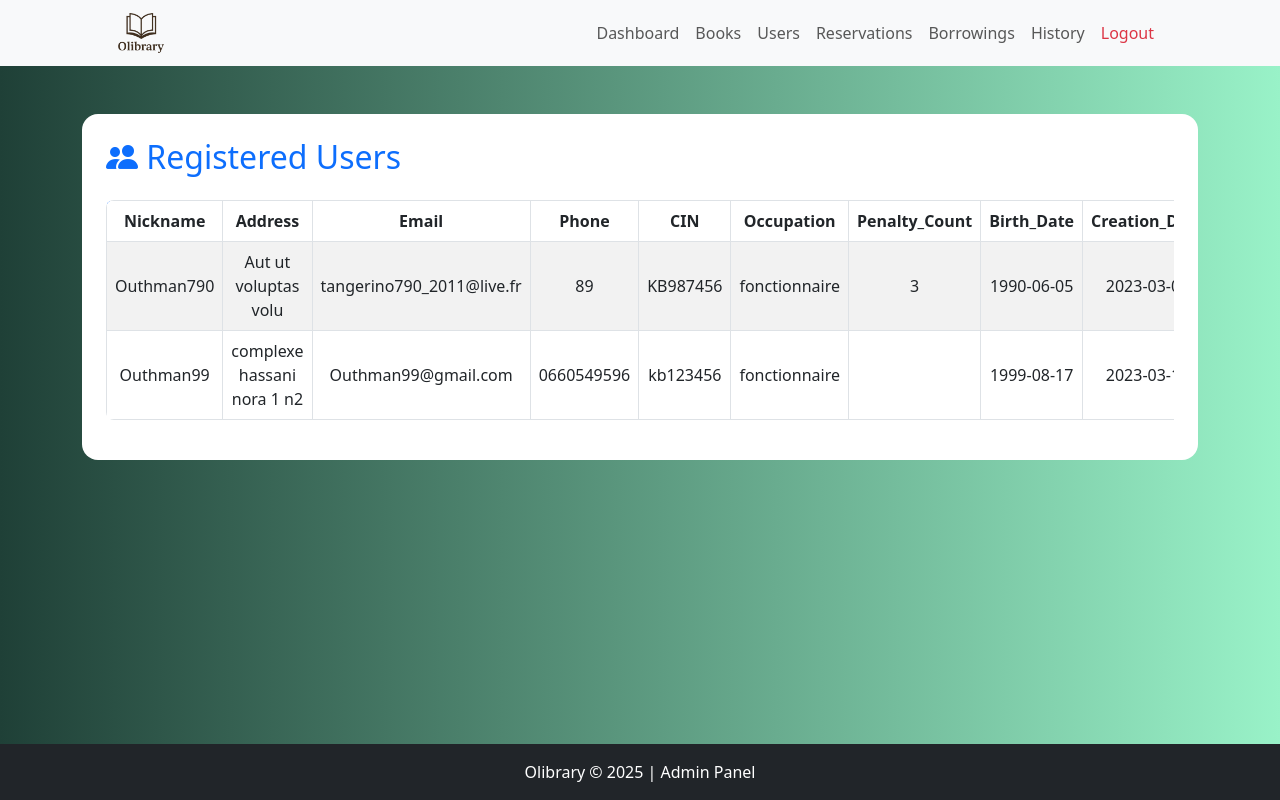
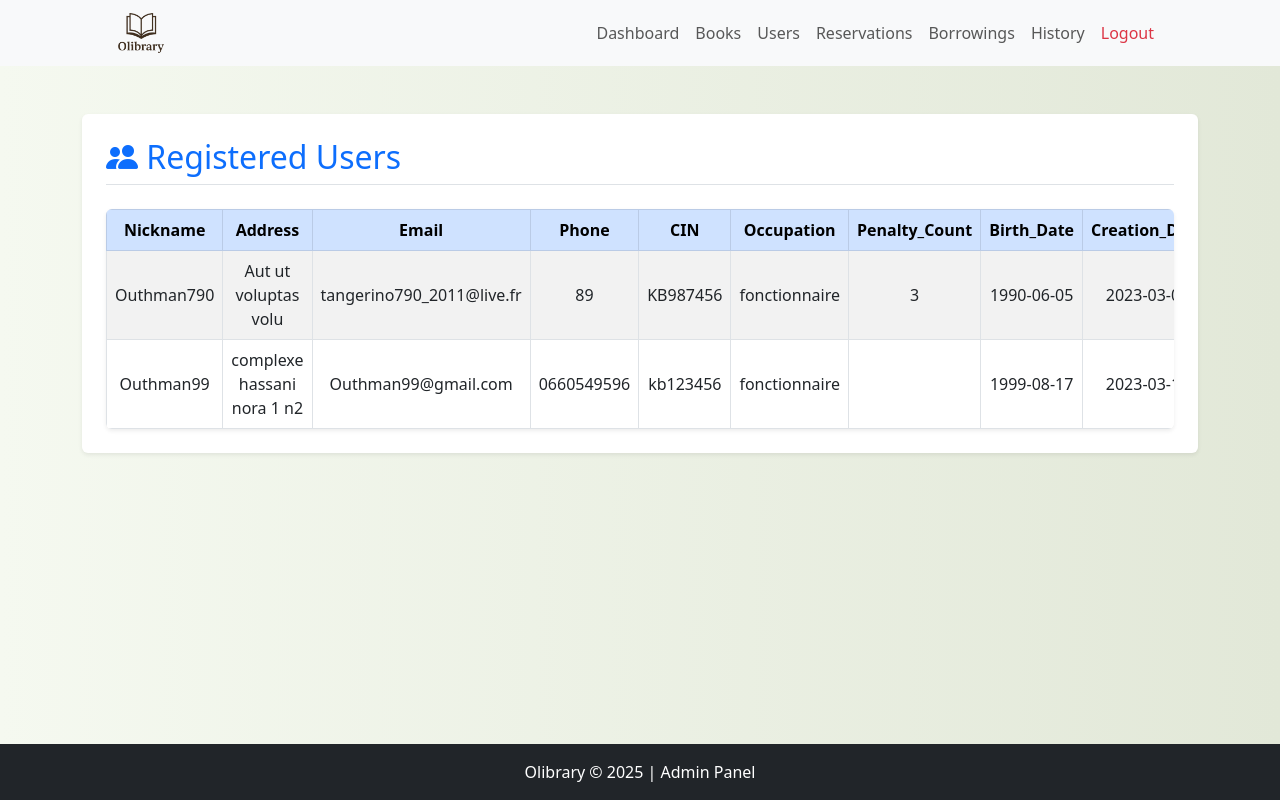
Before and after one commit to Outhman790/Library-managment-with-PHP-OOP, a PHP site: page /admin/users.php in a window 1280 px wide. Run offline with PHP 8.4, Linux system fonts and the light colour scheme; a user stored in the database is signed in; data comes from the database, SQL or seed files in the repository.

Commit message:
style: restyle admin user management page with modern table and layout enhancements

```diff
--- a/admin/users.php
+++ b/admin/users.php
@@ -15,38 +15,9 @@ include("../includes/get_all_users.php"); // Updated path if moved to /includes
     <title>Manage Users</title>
     <link href="https://cdn.jsdelivr.net/npm/bootstrap@5.3.0/dist/css/bootstrap.min.css" rel="stylesheet">
     <link href="https://cdn.jsdelivr.net/npm/bootstrap-icons@1.10.5/font/bootstrap-icons.css" rel="stylesheet" />
-    <style>
-    body {
-        background: linear-gradient(to right, #1f4037, #99f2c8);
-        color: white;
-        min-height: 100vh;
-    }
-
-    .card {
-        border: none;
-        border-radius: 1rem;
-    }
-
-    .card:hover {
-        transform: scale(1.03);
-        transition: all 0.3s ease-in-out;
-    }
-
-    table {
-        background-color: white;
-        border-radius: .5rem;
-        overflow: hidden;
-    }
-
-    thead {
-        background-color: #0d6efd;
-        color: white;
-    }
-    </style>
 </head>
 
-<body class="d-flex flex-column min-vh-100">
-
+<body class="d-flex flex-column min-vh-100 bg-light" style="background: linear-gradient(to right, #f5f9f0, #e2e8d8); color: #2a3a1e;">
 
     <nav class="navbar navbar-expand-lg navbar-light bg-light">
         <div class="container px-4 px-lg-5">
@@ -64,21 +35,19 @@ include("../includes/get_all_users.php"); // Updated path if moved to /includes
                     <li class="nav-item"><a class="nav-link" href="users.php">Users</a></li>
                     <li class="nav-item"><a class="nav-link" href="all_reservations.php">Reservations</a></li>
                     <li class="nav-item"><a class="nav-link" href="all_borrowings.php">Borrowings</a></li>
-                    <li  class="nav-item"><a class="nav-link" href="history.php">History</a></li>
-                    <li class="nav-item"><a class="nav-link text-danger" href="../includes/logout.inc.php">Logout</a>
-                    </li>
+                    <li class="nav-item"><a class="nav-link" href="history.php">History</a></li>
+                    <li class="nav-item"><a class="nav-link text-danger" href="../includes/logout.inc.php">Logout</a></li>
                 </ul>
             </div>
         </div>
     </nav>
 
-
-    <div class="container my-5">
-        <div class="card p-4">
-            <h2 class="mb-4 text-primary"><i class="bi bi-people-fill"></i> Registered Users</h2>
-            <div class="table-responsive">
-                <table class="table table-striped table-bordered align-middle text-center">
-                    <thead>
+    <div class="container my-5 flex-grow-1">
+        <div class="card p-4 shadow-sm border-0">
+            <h2 class="mb-4 text-primary border-bottom pb-2"><i class="bi bi-people-fill"></i> Registered Users</h2>
+            <div class="table-responsive rounded shadow-sm">
+                <table class="table table-striped table-bordered align-middle text-center mb-0">
+                    <thead class="table-primary">
                         <tr>
                             <?php if (!empty($users)) {
                                 foreach (array_keys($users[0]) as $col) {
```
